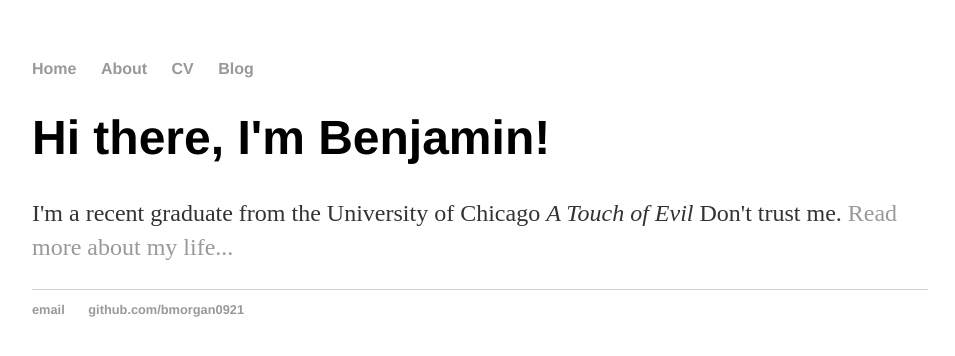
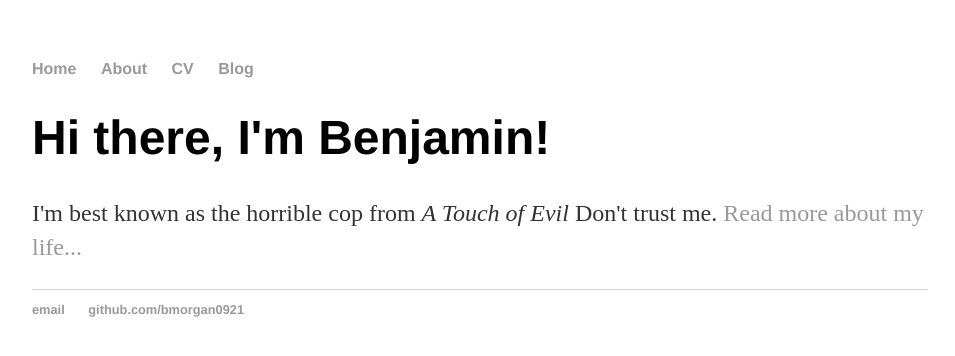
Before and after one commit to bmorgan0921/bmorgan0921.github.io, a Jekyll site: the page built from index.html, in a window 1280 px wide. Shown: the top 356 px of the page, without its empty margins (160-1115 px from the left). Built offline with Jekyll 4.4.1, drawn with Linux system fonts in a browser that asks for light colours.

Commit message:
Update index.html
adjusted index.html to use jekyll default layout

```diff
--- a/index.html
+++ b/index.html
@@ -1,30 +1,9 @@
-<!DOCTYPE html>
-<html>
-	<head>
-		<title>Benjamin Morgan</title>
-		<!-- link to main stylesheet -->
-		<link rel="stylesheet" type="text/css" href="/css/main.css">
-	</head>
-	<body>
-		<nav>
-    		<ul>
-        		<li><a href="/">Home</a></li>
-	        	<li><a href="/about">About</a></li>
-        		<li><a href="/cv">CV</a></li>
-        		<li><a href="/blog">Blog</a></li>
-    		</ul>
-		</nav>
-		<div class="container">
-    		<div class="blurb">
-        		<h1>Hi there, I'm Benjamin!</h1>
-				<p>I'm a recent graduate from the University of Chicago <em>A Touch of Evil</em> Don't trust me. <a href="/about">Read more about my life...</a></p>
-    		</div><!-- /.blurb -->
-		</div><!-- /.container -->
-		<footer>
-    		<ul>
-        		<li><a href="mailto:bdmorgan@uchicago.edu">email</a></li>
-        		<li><a href="https://github.com/bmorgan0921">github.com/bmorgan0921</a></li>
-			</ul>
-		</footer>
-	</body>
-</html>
+---
+layout: default
+title: Benjamin Morgan
+---
+
+<div class="blurb">
+	<h1>Hi there, I'm Benjamin!</h1>
+	<p>I'm best known as the horrible cop from <em>A Touch of Evil</em> Don't trust me. <a href="/about">Read more about my life...</a></p>
+</div><!-- /.blurb -->
```
